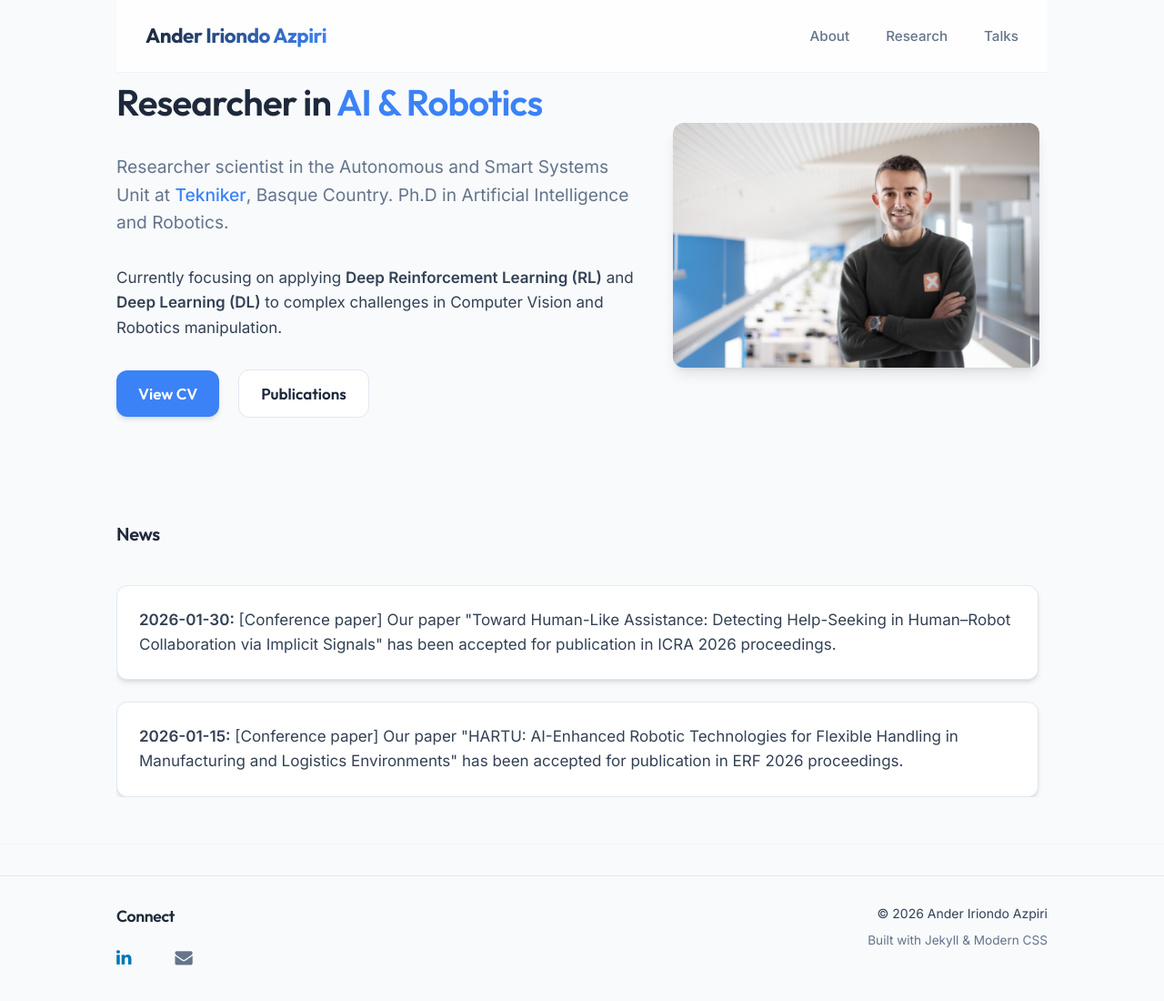
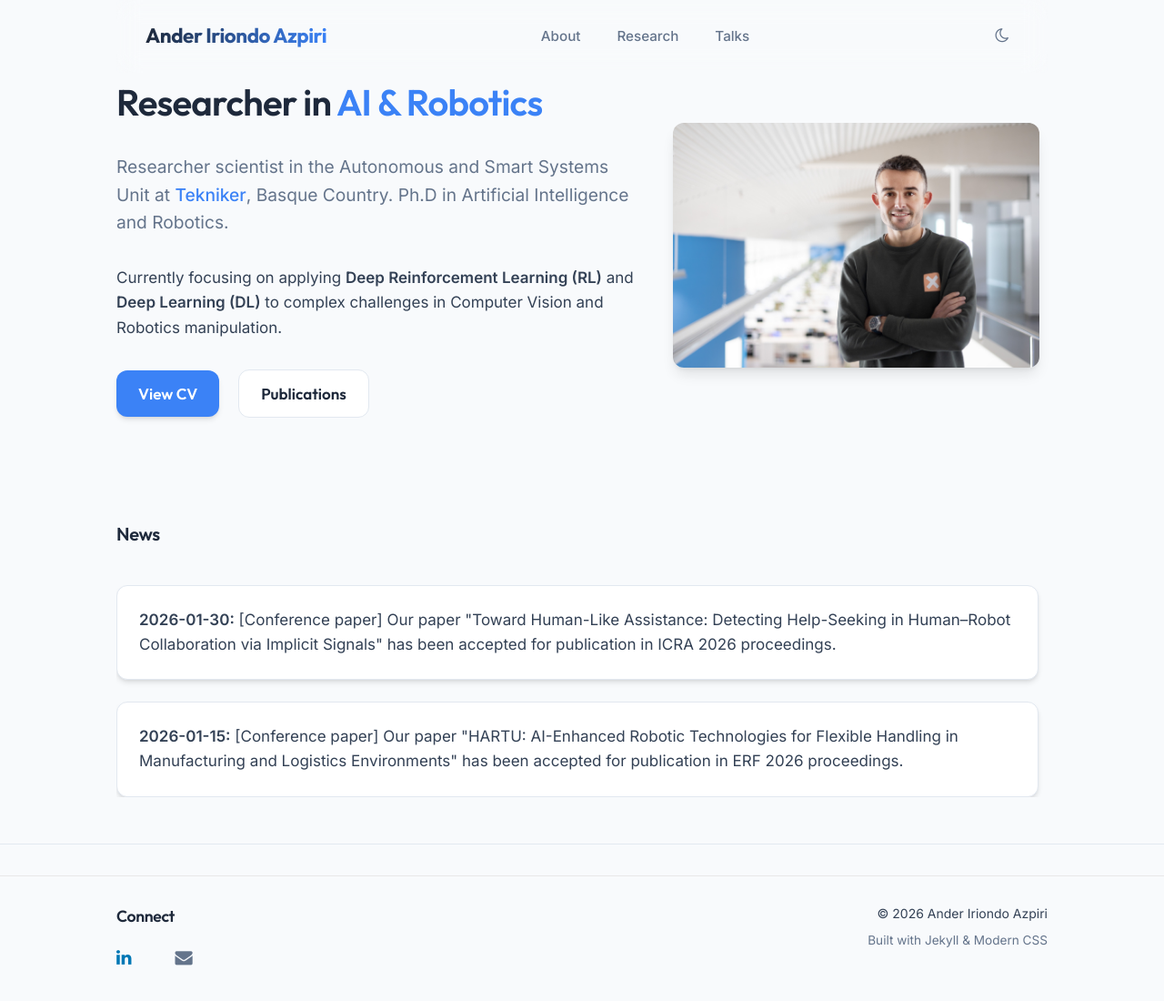
Before and after one commit to anderiri2/anderiri2.github.io, a Jekyll site: the page built from index.html, in a window 1280 px wide and 1130 px high. Shown: the top 1100 px of the window at 91% size. Built offline with Jekyll 4.4.1, drawn with Linux system fonts in a browser that asks for light colours; nearby versions of some CDN libraries; a style sheet for code colours, icons or effects is not loaded.

Commit message:
Add dark theme

```diff
--- a/_includes/head.html
+++ b/_includes/head.html
@@ -1,4 +1,10 @@
 <head>
+  <script>
+    (function () {
+      const savedTheme = localStorage.getItem('theme') || 'light';
+      document.documentElement.setAttribute('data-theme', savedTheme);
+    })();
+  </script>
   <meta charset="utf-8">
   <meta http-equiv="X-UA-Compatible" content="IE=edge">
   <meta name="viewport" content="width=device-width, initial-scale=1">
@@ -31,6 +37,7 @@
   <!-- <link rel="shortcut icon" href="{{site.github.url}}/favicon.ico"> -->
 
   <script src="https://cdnjs.cloudflare.com/ajax/libs/slideout/1.0.1/slideout.min.js"></script>
+  <script type="text/javascript" src="{{ '/js/theme.js' | relative_url }}"></script>
   <script type="text/javascript" src="{{ '/js/menu.js' | relative_url }}"></script>
 
   {% if jekyll.environment == 'production' %}
--- a/_layouts/layout.html
+++ b/_layouts/layout.html
@@ -39,6 +39,12 @@
                   <li><a href="{{site.github.url}}/talks">Talks</a></li>
                 </ul>
               </nav>
+
+              <div class="theme-toggle-container">
+                <button class="theme-toggle" aria-label="Toggle dark mode">
+                  <i class="fa fa-moon-o"></i>
+                </button>
+              </div>
             </div>
           </nav>
         </header>
--- a/css/main.css
+++ b/css/main.css
@@ -15,6 +15,20 @@
   --shadow-lg: 0 10px 15px -3px rgb(0 0 0 / 0.1), 0 4px 6px -4px rgb(0 0 0 / 0.1);
   --radius: 0.75rem;
   --header-height: 80px;
+}
+
+[data-theme='dark'] {
+  --primary: #f1f5f9;
+  --primary-light: #cbd5e1;
+  --accent: #60a5fa;
+  --accent-hover: #93c5fd;
+  --bg: #0f172a;
+  --text: #e2e8f0;
+  --text-light: #94a3b8;
+  --white: #1e293b;
+  --border: #334155;
+  --shadow: 0 4px 6px -1px rgb(0 0 0 / 0.3), 0 2px 4px -2px rgb(0 0 0 / 0.3);
+  --shadow-lg: 0 10px 15px -3px rgb(0 0 0 / 0.4), 0 4px 6px -4px rgb(0 0 0 / 0.4);
 }
 
 
@@ -144,16 +158,16 @@
  * Links
  */
 a {
-  color: #2a7ae2;
+  color: var(--accent);
   text-decoration: none;
 }
 
 a:visited {
-  color: #1756a9;
+  color: var(--accent);
 }
 
 a:hover {
-  color: #6da4eb;
+  color: var(--accent-hover);
   text-decoration: underline;
 }
 
@@ -336,13 +350,17 @@
   position: sticky;
   top: 0;
   z-index: 1000;
-  background: rgba(255, 255, 255, 0.8);
+  background: rgba(var(--white), 0.8);
   backdrop-filter: blur(12px);
   -webkit-backdrop-filter: blur(12px);
-  border-bottom: 1px solid rgba(226, 232, 240, 0.5);
+  border-bottom: 1px solid rgba(var(--border), 0.5);
   display: flex;
   align-items: center;
   transition: all 0.3s cubic-bezier(0.4, 0, 0.2, 1);
+}
+
+[data-theme='dark'] .site-header {
+  background: rgba(15, 23, 42, 0.8);
 }
 
 .header-container {
@@ -431,6 +449,44 @@
 
   .header-container {
     padding: 0 1.5rem;
+  }
+}
+
+/* Theme Toggle Button */
+.theme-toggle-container {
+  display: flex;
+  align-items: center;
+  margin-left: 1.5rem;
+}
+
+.theme-toggle {
+  background: transparent;
+  border: none;
+  color: var(--text-light);
+  cursor: pointer;
+  padding: 0.5rem;
+  font-size: 1.1rem;
+  display: flex;
+  align-items: center;
+  justify-content: center;
+  transition: all 0.2s ease;
+  border-radius: 50%;
+  width: 36px;
+  height: 36px;
+}
+
+.theme-toggle:hover {
+  background-color: var(--border);
+  color: var(--accent);
+}
+
+[data-theme='dark'] .theme-toggle:hover {
+  background-color: var(--primary-light);
+}
+
+@media screen and (max-width: 768px) {
+  .theme-toggle-container {
+    margin-left: 0.5rem;
   }
 }
 
@@ -1051,7 +1107,7 @@
 .invisible-divider {
   margin-top: 3em;
   margin-bottom: 2em;
-  border-top: 1px solid whitesmoke;
+  border-top: 1px solid var(--border);
 }
 
 .divider .invert,
--- /dev/null
+++ b/js/theme.js
@@ -0,0 +1,32 @@
+function applyTheme(theme) {
+    document.documentElement.setAttribute('data-theme', theme);
+    const icon = document.querySelector('.theme-toggle i');
+    if (icon) {
+        if (theme === 'dark') {
+            icon.classList.remove('fa-moon-o');
+            icon.classList.add('fa-sun-o');
+        } else {
+            icon.classList.remove('fa-sun-o');
+            icon.classList.add('fa-moon-o');
+        }
+    }
+}
+
+function toggleTheme() {
+    const currentTheme = document.documentElement.getAttribute('data-theme') || 'light';
+    const newTheme = currentTheme === 'light' ? 'dark' : 'light';
+    localStorage.setItem('theme', newTheme);
+    applyTheme(newTheme);
+}
+
+document.addEventListener('DOMContentLoaded', () => {
+    // Check for saved theme
+    const savedTheme = localStorage.getItem('theme') || 'light';
+    applyTheme(savedTheme);
+
+    // Setup event listener
+    const toggleBtn = document.querySelector('.theme-toggle');
+    if (toggleBtn) {
+        toggleBtn.addEventListener('click', toggleTheme);
+    }
+});
```
